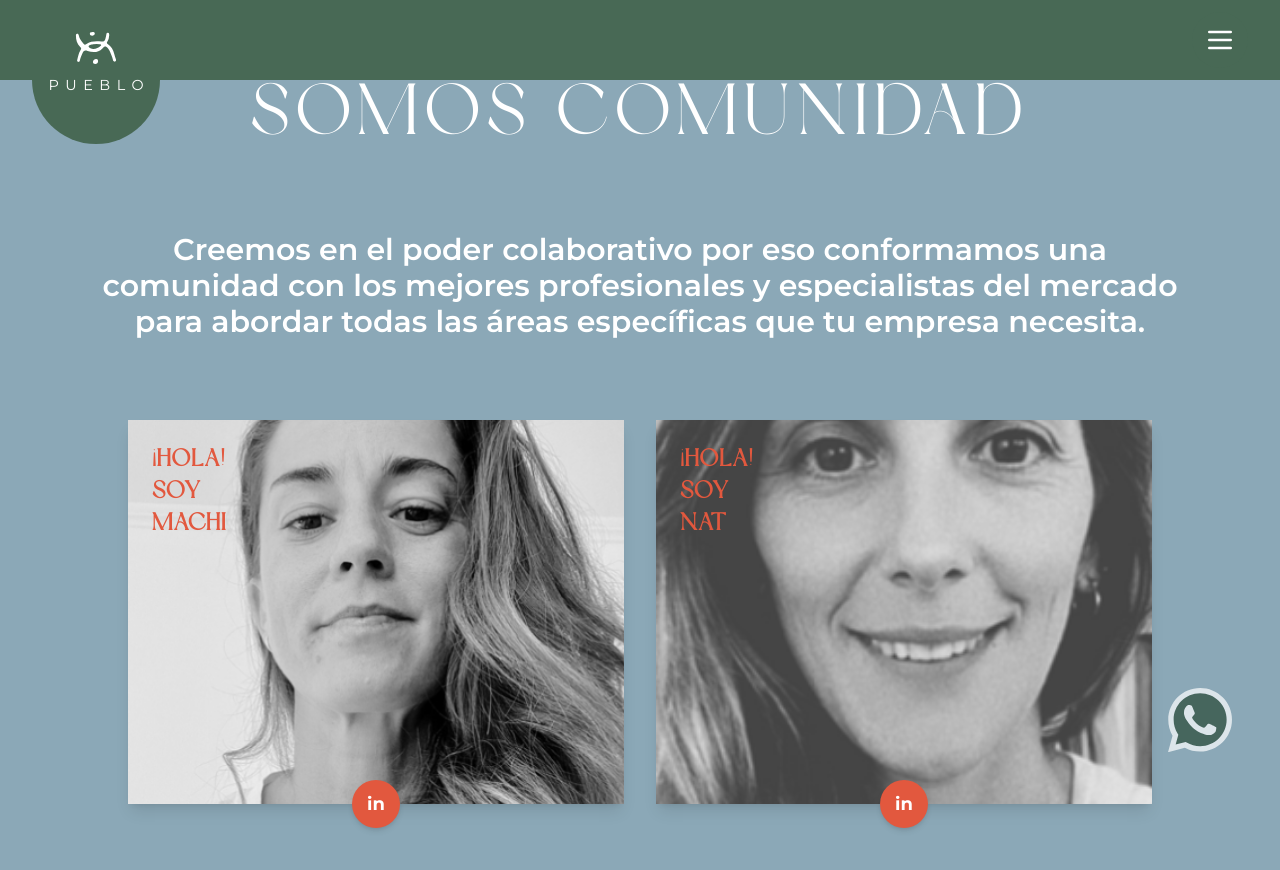
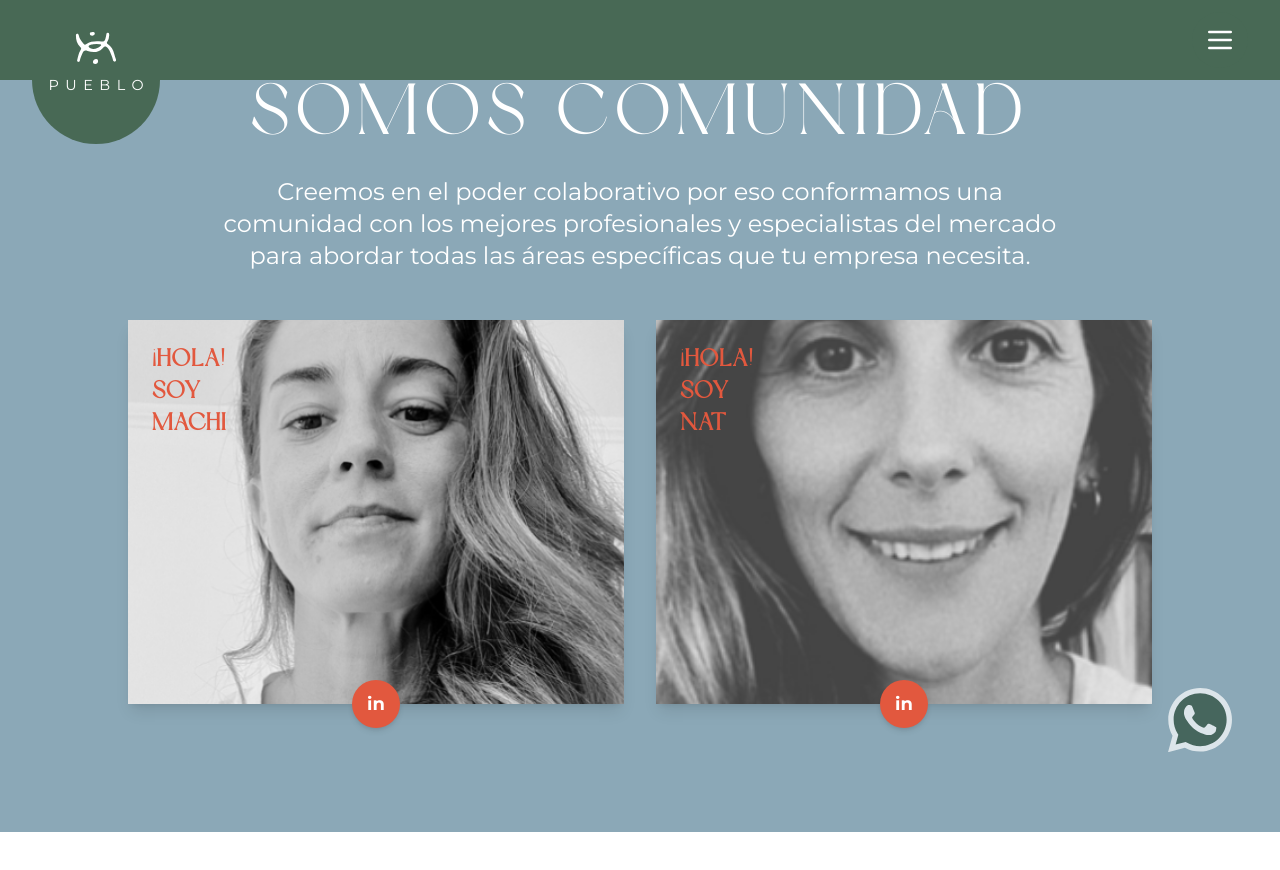
Before and after one commit to pueblobranding/pueblo, a Next.js app: page /somos-comunidad in a window 1280 px wide. Shown: the top 870 px of the page. After the commit the page ends 832 px from the top, so only its background shows below. Built offline with nearby package versions, Linux system fonts and the light colour scheme.

Commit message:
Refactor QueHacemosSection and SomosComunidad components to enhance text clarity and improve layout consistency.

```diff
--- a/components/en-que-podemos-ayudarte.tsx
+++ b/components/en-que-podemos-ayudarte.tsx
@@ -35,11 +35,10 @@ export default function QueHacemosSection() {
             image: "/que-hacemos/3.webp",
             description: "Recopilación, planificación, gestión, medición.",
             services: [
-                "Recopilamos: Información de la empresa, identificamos mensajes clave y públicos",
-                "Diseñamos: Un plan estratégico de comunicación acorde a los objetivos del negocio, identificamos acciones, herramientas y canales clave",
-                "Desarrollamos: Contenidos de interés para periodistas y medios",
-                "Gestionamos proactivamente cada vínculo y acción",
-                "Medimos: Resultados con informes mensuales",
+                "Recopilamos información de la empresa e identificamos mensajes y públicos clave",
+                "Diseñamos planes estratégicos de comunicación identificando acciones, herramientas y canales clave",
+                "Desarrollamos contenidos de interés para periodistas y medios",
+                "Medimos resultados con informes mensuales",
             ],
         },
         {
--- a/components/somos-comunidad.tsx
+++ b/components/somos-comunidad.tsx
@@ -4,13 +4,13 @@ export default function SomosComunidad() {
   return (
     <div
       id="somos-comunidad"
-      className="bg-pewter-blue-100 max-h-fit flex flex-col items-center justify-center text-white py-10 gap-6 lg:py-20 lg:gap-20"
+      className="bg-pewter-blue-100 max-h-fit flex flex-col items-center justify-center text-white py-10 gap-6 lg:py-20"
     >
 
       <h2 className="font-dream-avenue text-5xl md:text-6xl lg:text-7xl font-medium tracking-widest text-center mx-2">
         SOMOS COMUNIDAD</h2>
 
-      <p className="text-md md:text-3xl text-balance text-center font-semibold">
+      <p className="text-md md:text-2xl text-balance text-center md:mx-20 mb-6">
         Creemos en el poder colaborativo por eso conformamos una comunidad con los mejores profesionales y especialistas del mercado para abordar todas las áreas específicas que tu empresa necesita.
       </p>
 
```
